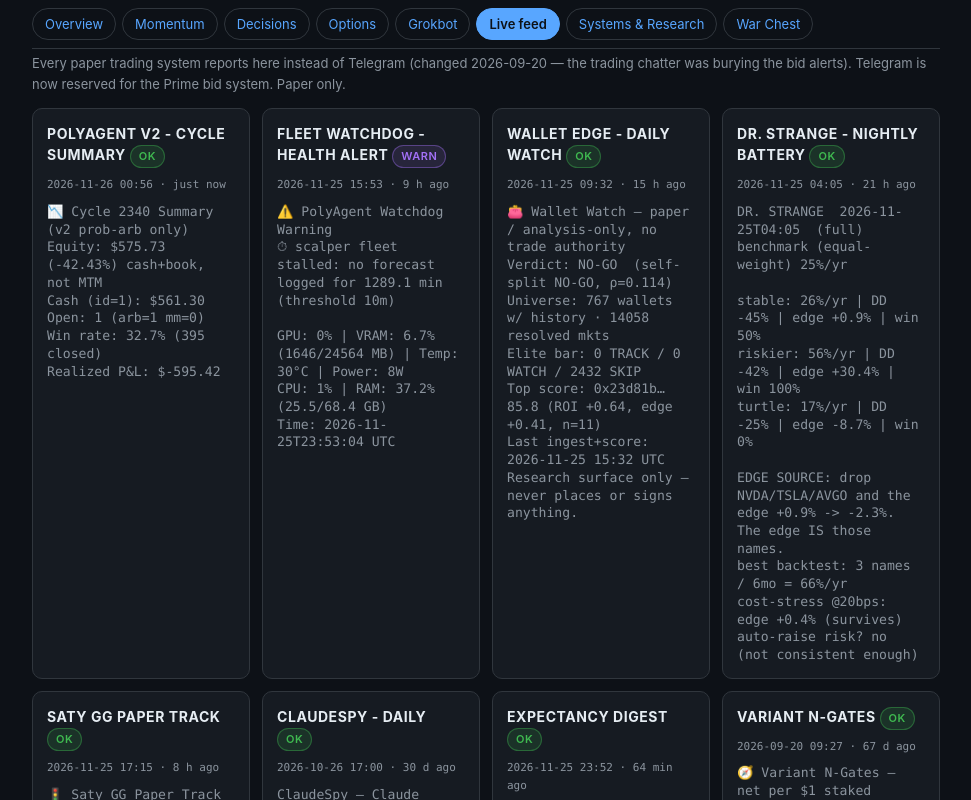
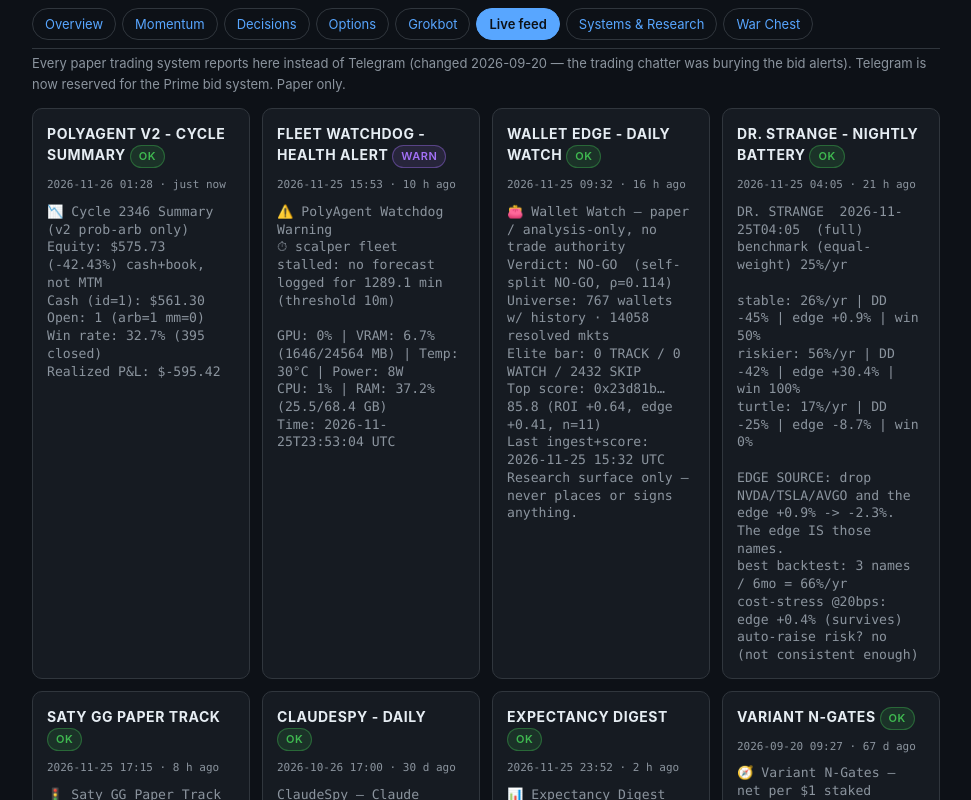
Before and after one commit to robaireym-png/darit-dashboard, a plain HTML site: page index.html in a window 1280 px wide. Both pictures are taken after a click on the link 525 px from the left and 1025 px from the top of the page. Shown: the part 170-970 px from the top of the page, without its empty margins (154-1125 px from the left). Drawn offline with Linux system fonts and the light colour scheme.

Commit message:
live system feed 2026-11-26 01:28

```diff
--- a/index.html
+++ b/index.html
@@ -202,19 +202,19 @@
   <h2 id="feed">Live system feed</h2>
   <p class="note">Every paper trading system reports here instead of Telegram (changed 2026-09-20 &mdash; the trading chatter was burying the bid alerts). Telegram is now reserved for the Prime bid system. Paper only.</p>
   <div class="grid">
-  <div class="card"><h3>PolyAgent v2 - cycle summary <span class="pill p-live">ok</span></h3><div class="mut mono">2026-11-26 00:56 &middot; just now</div><pre class="mono" style="white-space:pre-wrap;word-break:break-word;margin:.6rem 0 0;font-size:.82rem;line-height:1.35">📉 Cycle 2340 Summary (v2 prob-arb only)
+  <div class="card"><h3>PolyAgent v2 - cycle summary <span class="pill p-live">ok</span></h3><div class="mut mono">2026-11-26 01:28 &middot; just now</div><pre class="mono" style="white-space:pre-wrap;word-break:break-word;margin:.6rem 0 0;font-size:.82rem;line-height:1.35">📉 Cycle 2346 Summary (v2 prob-arb only)
 Equity: $575.73 (-42.43%) cash+book, not MTM
 Cash (id=1): $561.30
 Open: 1 (arb=1 mm=0)
 Win rate: 32.7% (395 closed)
 Realized P&amp;L: $-595.42</pre></div>
-  <div class="card"><h3>Fleet watchdog - health alert <span class="pill p-gate">warn</span></h3><div class="mut mono">2026-11-25 15:53 &middot; 9 h ago</div><pre class="mono" style="white-space:pre-wrap;word-break:break-word;margin:.6rem 0 0;font-size:.82rem;line-height:1.35">⚠️ PolyAgent Watchdog Warning
+  <div class="card"><h3>Fleet watchdog - health alert <span class="pill p-gate">warn</span></h3><div class="mut mono">2026-11-25 15:53 &middot; 10 h ago</div><pre class="mono" style="white-space:pre-wrap;word-break:break-word;margin:.6rem 0 0;font-size:.82rem;line-height:1.35">⚠️ PolyAgent Watchdog Warning
 ⏱ scalper fleet stalled: no forecast logged for 1289.1 min (threshold 10m)
 
 GPU: 0% | VRAM: 6.7% (1646/24564 MB) | Temp: 30°C | Power: 8W
 CPU: 1% | RAM: 37.2% (25.5/68.4 GB)
 Time: 2026-11-25T23:53:04 UTC</pre></div>
-  <div class="card"><h3>Wallet Edge - daily watch <span class="pill p-live">ok</span></h3><div class="mut mono">2026-11-25 09:32 &middot; 15 h ago</div><pre class="mono" style="white-space:pre-wrap;word-break:break-word;margin:.6rem 0 0;font-size:.82rem;line-height:1.35">👛 Wallet Watch — paper / analysis-only, no trade authority
+  <div class="card"><h3>Wallet Edge - daily watch <span class="pill p-live">ok</span></h3><div class="mut mono">2026-11-25 09:32 &middot; 16 h ago</div><pre class="mono" style="white-space:pre-wrap;word-break:break-word;margin:.6rem 0 0;font-size:.82rem;line-height:1.35">👛 Wallet Watch — paper / analysis-only, no trade authority
 Verdict: NO-GO  (self-split NO-GO, ρ=0.114)
 Universe: 767 wallets w/ history · 14058 resolved mkts
 Elite bar: 0 TRACK / 0 WATCH / 2432 SKIP
@@ -249,7 +249,7 @@ Paper only · shares GG approx · not advice</pre></div>
 144d reconstructed · obs 78d · $50,000
 Top ZETA +116.0% · Lag ARDX -49.6%
 ⚠️ UNVERIFIED holdings recon · not official NAV · risk metrics deferred &amp;lt;60d</pre></div>
-  <div class="card"><h3>Expectancy digest <span class="pill p-live">ok</span></h3><div class="mut mono">2026-11-25 23:52 &middot; 64 min ago</div><pre class="mono" style="white-space:pre-wrap;word-break:break-word;margin:.6rem 0 0;font-size:.82rem;line-height:1.35">📊 Expectancy Digest (net, fee/fill-corrected)
+  <div class="card"><h3>Expectancy digest <span class="pill p-live">ok</span></h3><div class="mut mono">2026-11-25 23:52 &middot; 2 h ago</div><pre class="mono" style="white-space:pre-wrap;word-break:break-word;margin:.6rem 0 0;font-size:.82rem;line-height:1.35">📊 Expectancy Digest (net, fee/fill-corrected)
 CLEAN WEEK (from 2026-07-07T23:06Z, reassess 2026-07-14) — HEADLINE:
   NET E[trade] $-3.619 | n=350 (gate n≥100)
   95% CI [-4.887, -2.383] | cohort NET $-1266.81
```
